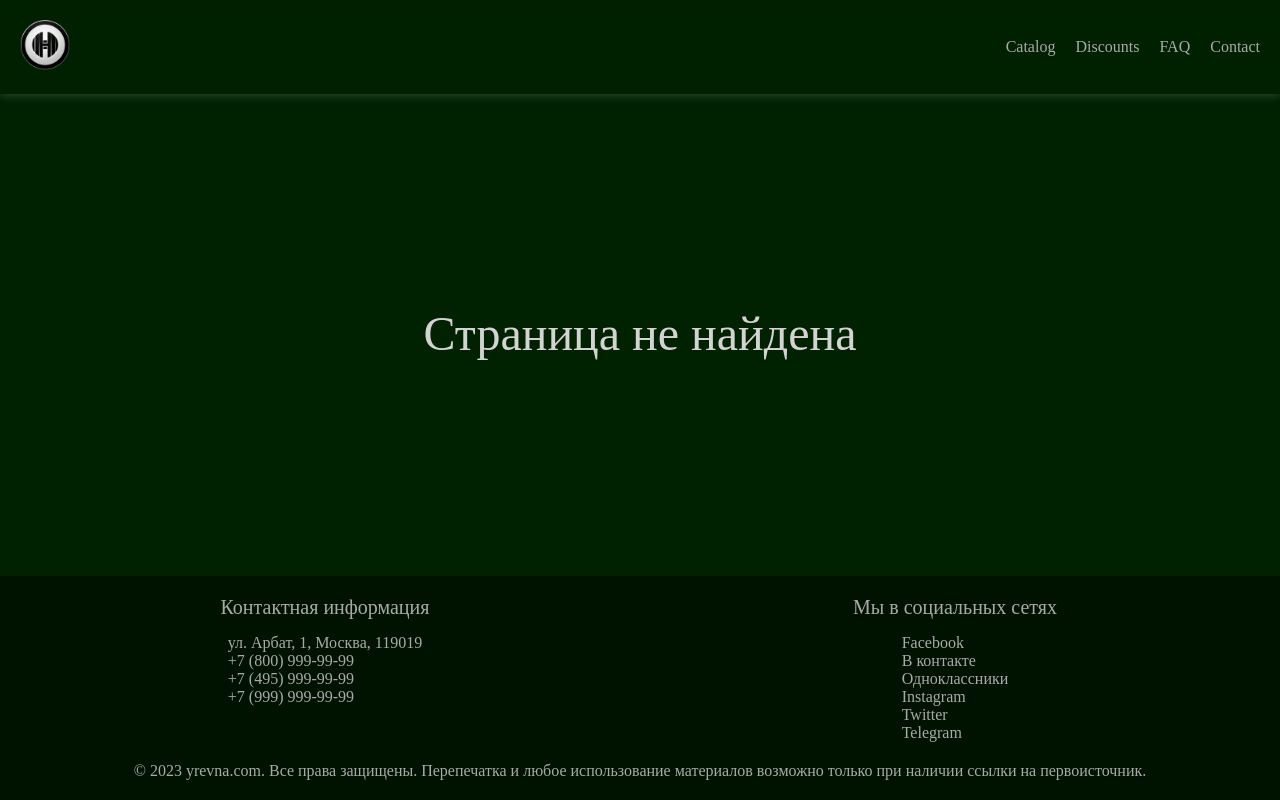
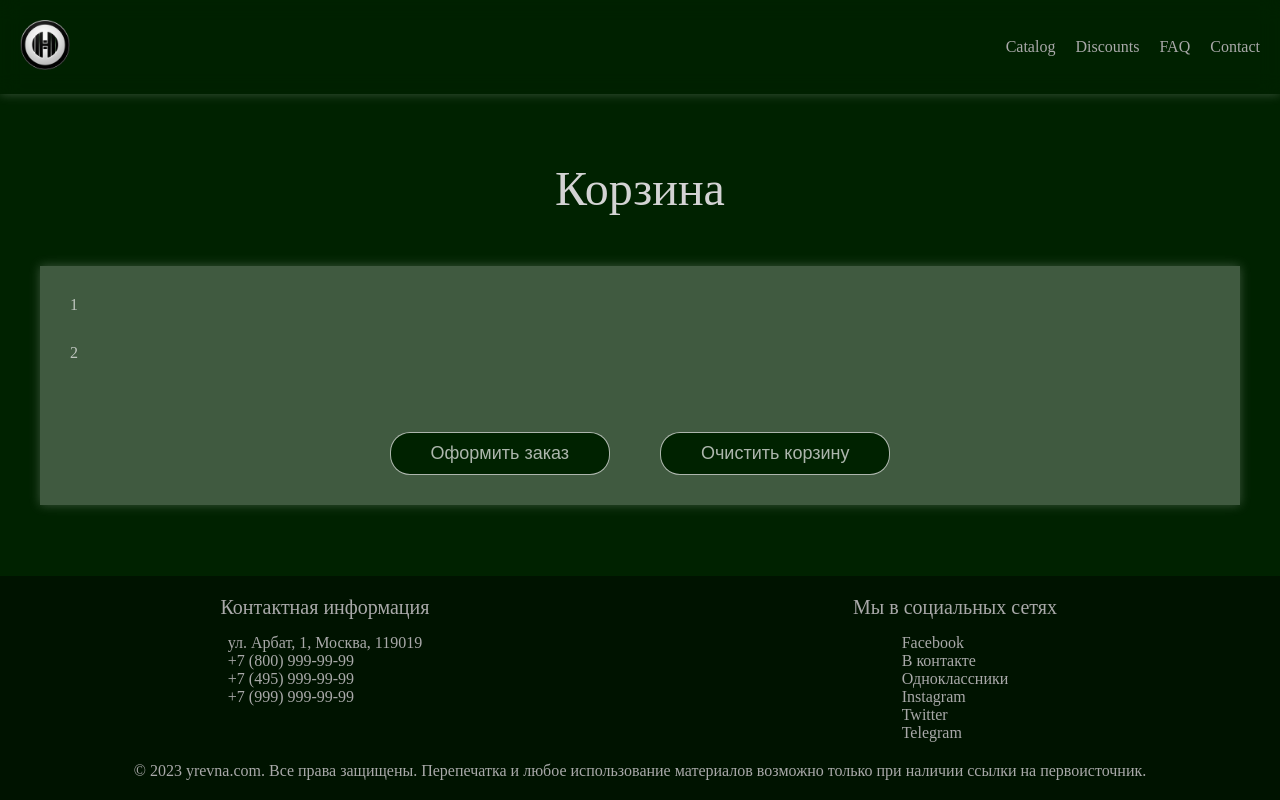
Before and after one commit to yrevna/yrevna-diploma, a Vue app: page /cart in a window 1280 px wide. Built offline with nearby package versions, Linux system fonts and the light colour scheme.

Commit message:
start cart page

```diff
--- a/src/assets/base.css
+++ b/src/assets/base.css
@@ -78,3 +78,15 @@ h6 {
 .text-center {
     text-align: center;
 }
+
+.catalog-button {
+    background-color: var(--background-color);
+    color: var(--body-color);
+    padding: 10px 40px;
+    border: 1px solid var(--body-color);
+    border-radius: 20px;
+    cursor: pointer;
+    margin-top: 40px;
+    font-size: large;
+    transition: background-color var(--button-transition), color var(--button-transition);
+}
--- a/src/components/GoodsList.vue
+++ b/src/components/GoodsList.vue
@@ -56,18 +56,6 @@ const title = computed(() => goodsStore.getCategoryName(props.category))
   margin-bottom: 30px;
 }
 
-.catalog-button {
-  background-color: var(--background-color);
-  color: var(--body-color);
-  padding: 10px 40px;
-  border: 1px solid var(--body-color);
-  border-radius: 20px;
-  cursor: pointer;
-  margin-top: 40px;
-  font-size: large;
-  transition: background-color var(--button-transition), color var(--button-transition);
-}
-
 .catalog-button:hover {
   background-color: var(--body-color);
   color: var(--background-color);
--- a/src/router/index.js
+++ b/src/router/index.js
@@ -27,6 +27,11 @@ const router = createRouter({
       path: '/:pathMatch(.*)*',
       name: 'NotFound',
       component: () => import('../views/404View.vue')
+    },
+    {
+      path: '/cart',
+      name: 'cart',
+      component: () => import('../views/CartPage.vue')
     }
   ]
 })
--- /dev/null
+++ b/src/views/CartPage.vue
@@ -0,0 +1,39 @@
+<script setup></script>
+
+<template>
+  <h1>Корзина</h1>
+  <div class="container-wrapper">
+    <div class="cart container">
+      <div class="card-of-cart">1</div>
+      <div class="card-of-cart">2</div>
+      <div class="cart-actions">
+        <button class="catalog-button">Оформить заказ</button>
+        <button class="catalog-button">Очистить корзину</button>
+      </div>
+    </div>
+  </div>
+</template>
+
+<style>
+h1 {
+  text-align: center;
+}
+
+.cart {
+  background-color: var(--product-card-color);
+  box-shadow: var(--main-shadow);
+  width: 100%;
+  display: flex;
+  flex-direction: column;
+  justify-content: space-between;
+  //min-height: 50vh;
+  padding: 30px;
+  gap: 30px;
+}
+
+.cart-actions {
+  display: flex;
+  justify-content: center;
+  gap: 50px;
+}
+</style>
```
Also changed, not shown: src/components/CardOfCart.vue (added, +18 -0 lines).
